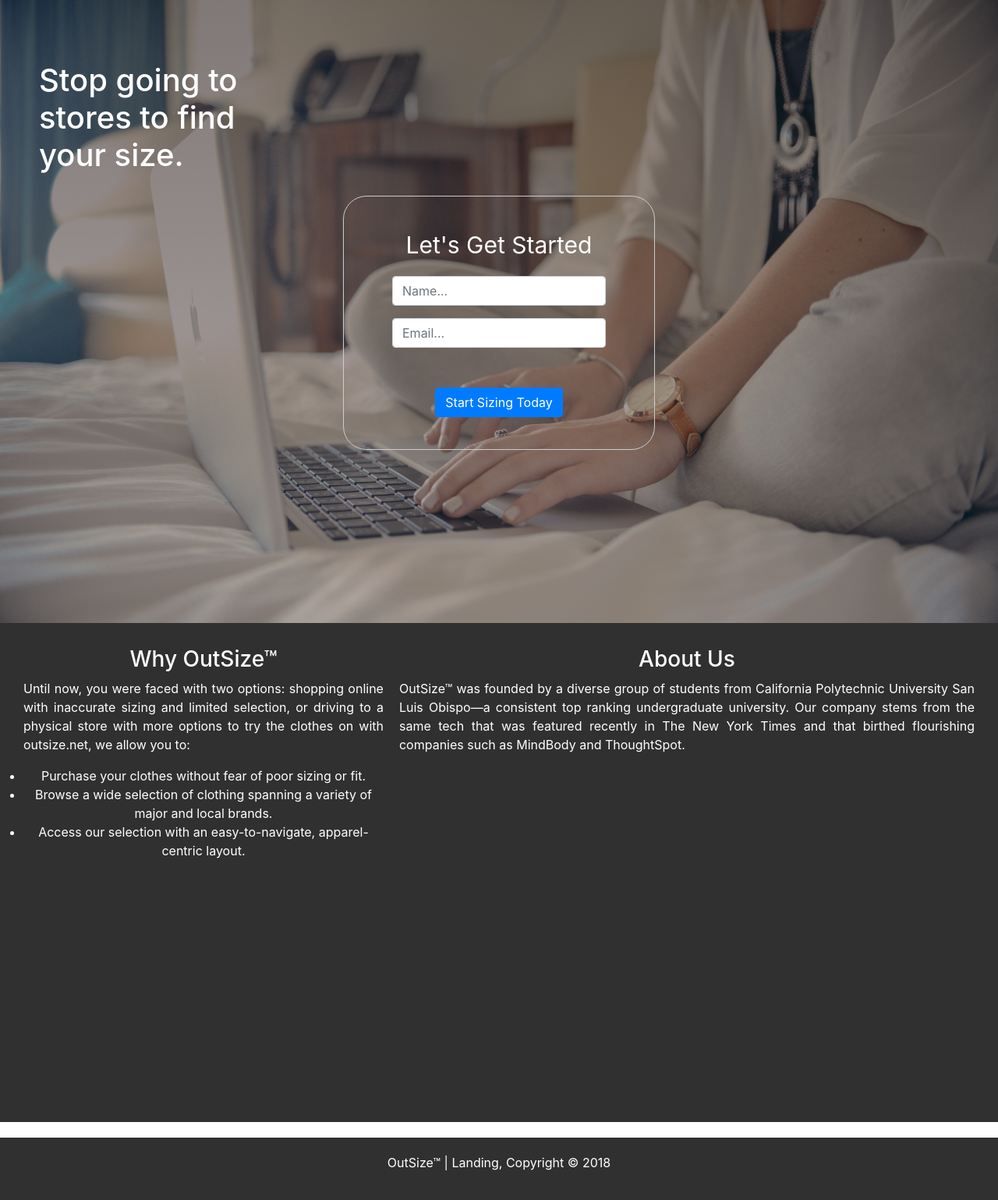
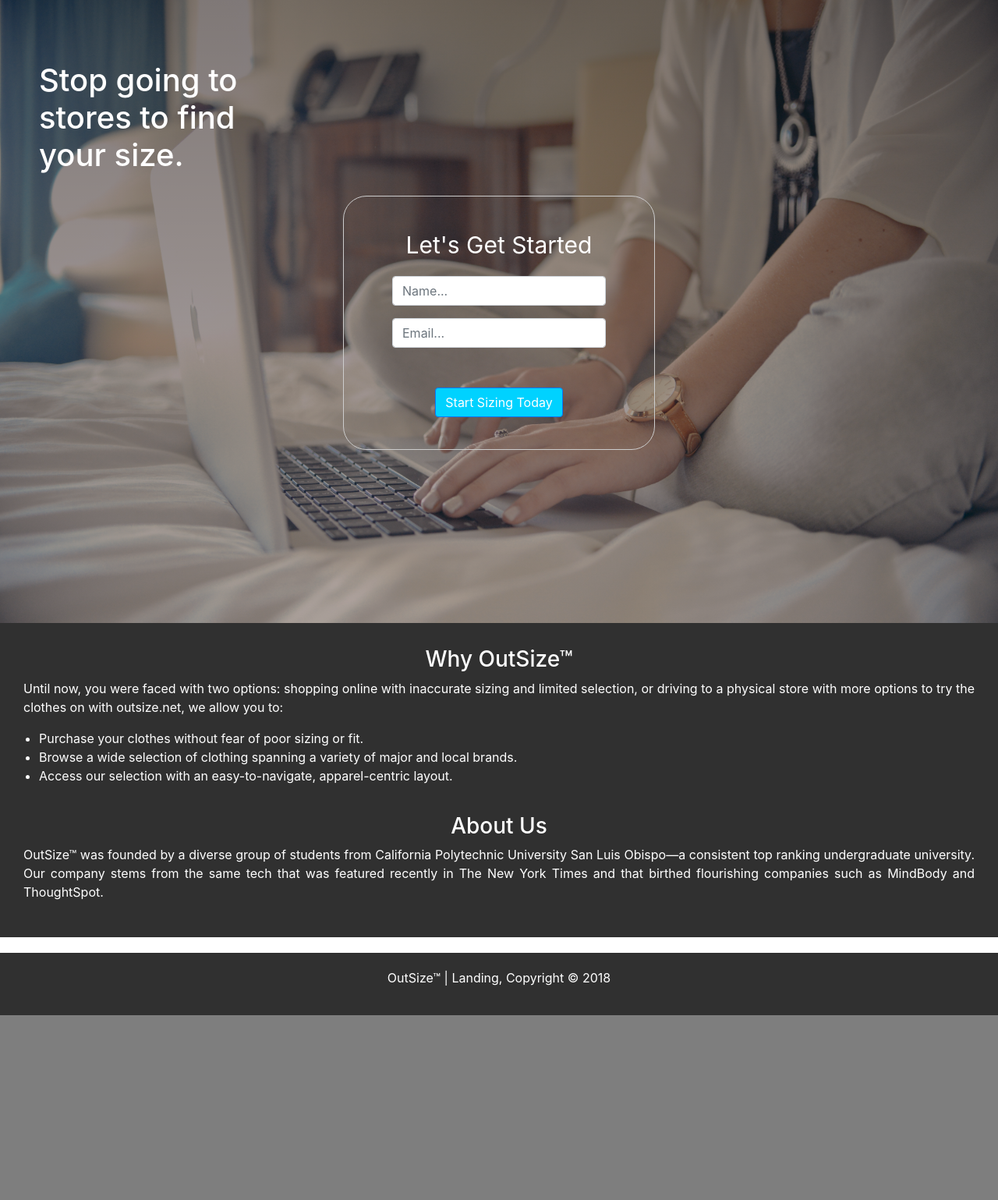
Before and after one commit to garrettlew/outsize_landing, a PHP site: page / in a window 1280 px wide. Shown: the part 3201-4740 px from the top of the page at 78% size. After the commit the page ends 4503 px from the top, so only its background shows below. Run offline with PHP 8.4, Linux system fonts and the light colour scheme.

Commit message:
Fixed Form Format

```diff
--- a/Desktop/outsize_landing_v1/style.css
+++ b/Desktop/outsize_landing_v1/style.css
@@ -124,8 +124,14 @@
 
 }
 
-.button {
-    display: inline-block;
+#button {
+    background-color: #00d2ff;
+}
+
+.margin-10{
+
+    margin: 10px 0;
+
 }
 
 /*Info Section*/
@@ -136,7 +142,8 @@
     color:#fff;
     text-align: center;
     display:flex;
-    height: 80vh;
+    display: block;
+    overflow: auto;
 
 }
 
@@ -153,9 +160,10 @@
     text-justify:inter-word;
 }
 
-#info .box ol {
-    text-align: none;
+#info .box ul {
+    text-align: left;
     text-justify: none;
+    padding-left: 20px;
 }
 
 footer
```
